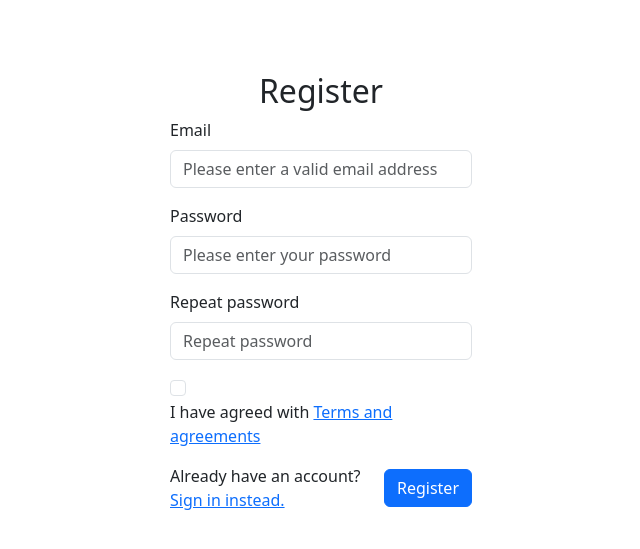
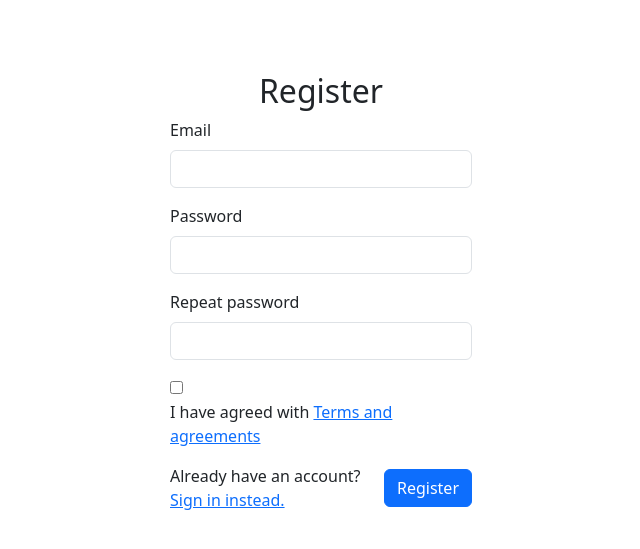
Before and after one commit to baikostaki/turboapp, a Django app: page /users/register/ in a window 1280 px wide. Shown: the part 73-622 px from the top of the page, without its empty margins (319-959 px from the left). Run offline with Django 5.2, Linux system fonts and the light colour scheme; some libraries are stand-ins or nearby versions.

Commit message:
create user registration

```diff
--- a/expense_tracker/urls.py
+++ b/expense_tracker/urls.py
@@ -4,5 +4,5 @@ from django.views.generic import TemplateView
 from . import views
 
 urlpatterns = [
-    path("", views.HomeView.as_view(), name="home"),
+    path("", views.HomeView.as_view(), name="expense_tracker_home"),
 ]
--- a/turboapp/templates/turboapp_users/forms/registration_form.html
+++ b/turboapp/templates/turboapp_users/forms/registration_form.html
@@ -1,24 +1,30 @@
 {% extends 'turboapp_users/_base.html' %}
 {% block content %}
-  <form action="/register" method="post">
+  <form action="/users/register/" method="post">
     <div class="row justify-content-center">
       <div class="col-md-3">
         <h2 class="text-center mt-5">Register</h2>
         {% csrf_token %}
+        {{ form.non_field_errors }}
+
         <div class="mb-3">
-          <label for="email" class="form-label">Email</label>
-          <input type="text" class="form-control" id="username" placeholder="Please enter a valid email address" />
+          <label for="{{form.email.id_for_label}}" class="form-label">Email</label>
+          {{ form.email }}
+          {% comment %} <input type="text" class="form-control" id="username" placeholder="Please enter a valid email address" /> {% endcomment %}
         </div>
         <div class="mb-3">
-          <label for="password" class="form-label">Password</label>
-          <input type="password" class="form-control" id="password" placeholder="Please enter your password" />
+          <label for="{{form.password.id_for_label}}" class="form-label">Password</label>
+          {{ form.password }}
+          {% comment %} <input type="password" class="form-control" id="password" placeholder="Please enter your password" /> {% endcomment %}
         </div>
         <div class="mb-3">
-          <label for="repeat_password" class="form-label">Repeat password</label>
-          <input type="password" class="form-control" id="repeat_password" placeholder="Repeat password" />
+          <label for="{{form.repeat_password.id_for_label}}" class="form-label">Repeat password</label>
+          {% comment %} <input type="password" class="form-control" id="repeat_password" placeholder="Repeat password" /> {% endcomment %}
+          {{ form.repeat_password }}
         </div>
         <div class="mb-3">
-          <input type="checkbox" class="form-check-input" id="terms_agree" />
+          {{ form.terms_agree }}
+          {% comment %} <input type="checkbox" class="form-check-input" id="terms_agree" /> {% endcomment %}
           <label for="terms_agree" class="form-check-label">
             I have agreed with
             <a href="#">Terms and agreements</a>
--- a/turboapp_users/forms.py
+++ b/turboapp_users/forms.py
@@ -1,4 +1,5 @@
 from django import forms
+from django.contrib.auth import get_user_model
 
 
 class LoginForm(forms.Form):
@@ -6,13 +7,51 @@ class LoginForm(forms.Form):
     password = forms.CharField(
         label="Please enter a secure password - 1 letter, 1 special symbol, min 8 characters.",
         max_length=100,
-        widget=forms.PasswordInput,
-        attrs={"class": "form-control"},  # type: ignore
+        widget=forms.PasswordInput(attrs={"class": "form-control"}),  # type: ignore
     )
 
     repeat_password = forms.CharField(
-        label="Please enter a secure password - 1 letter, 1 special symbol, min 8 characters.",
+        label="Please enter your password again - 1 letter, 1 special symbol, min 8 characters.",
         max_length=100,
-        widget=forms.PasswordInput,
-        attrs={"class": "form-control"},  # type: ignore
+        widget=forms.PasswordInput(attrs={"class": "form-control"}),  # type: ignore
     )
+
+
+class RegistrationForm(forms.ModelForm):
+    email = forms.EmailField(
+        widget=forms.EmailInput(
+            attrs={"class": "form-control", "autocomplete": "email"}
+        )
+    )
+    password = forms.CharField(
+        widget=forms.PasswordInput(
+            attrs={
+                "class": "form-control",
+                "autocomplete": "current-password",
+            }
+        )
+    )
+    repeat_password = forms.CharField(
+        widget=forms.PasswordInput(
+            attrs={
+                "class": "form-control",
+                "name": "repeat_password",
+                "autocomplete": "current-password",
+            }
+        )
+    )
+    terms_agree = forms.BooleanField(required=True)
+
+    class Meta:
+        model = get_user_model()
+        fields = ["email", "password"]
+
+    def clean(self):
+        cleaned_data = super().clean()
+        password = cleaned_data.get("password")
+        repeat_password = cleaned_data.get("repeat_password")
+
+        if password != repeat_password:
+            raise forms.ValidationError("Passwords do not match")
+
+        return cleaned_data
--- a/turboapp_users/urls.py
+++ b/turboapp_users/urls.py
@@ -3,6 +3,7 @@ from django.urls import path, include
 from . import views
 
 urlpatterns = [
+    # path("users", include(django.contrib.auth.urls)),  # type: ignore
     path("login/", views.LoginView.as_view(), name="login"),
     path("register/", views.RegisterView.as_view(), name="register"),
 ]
--- a/turboapp_users/views.py
+++ b/turboapp_users/views.py
@@ -1,15 +1,28 @@
-from django.shortcuts import render
-from django.views.generic import TemplateView
+from django.urls import reverse_lazy
+from django.views.generic import FormView
 from typing import Any
+from django.contrib.auth import login, authenticate
+from turboapp_users.forms import RegistrationForm
 
 
 # Create your views here.
-class LoginView(TemplateView):
+class LoginView(FormView):
     template_name = "turboapp_users/forms/login_form.html"
 
 
-class RegisterView(TemplateView):
+class RegisterView(FormView):
     template_name = "turboapp_users/forms/registration_form.html"
+    form_class = RegistrationForm
+    success_url = reverse_lazy("project_home")
+
+    def form_valid(self, form):
+        user = form.save(commit=False)
+        user.set_password(form.cleaned_data["password"])
+        user.save()
+
+        if user is not None:
+            login(self.request, user)
+        return super().form_valid(form)
 
     def get_context_data(self, **kwargs: Any) -> dict[str, Any]:
         context = super().get_context_data(**kwargs)
```
Also changed, not shown: turboapp/forms.py (added), turboapp/templates/turboapp_users/forms/forms.py (deleted).
